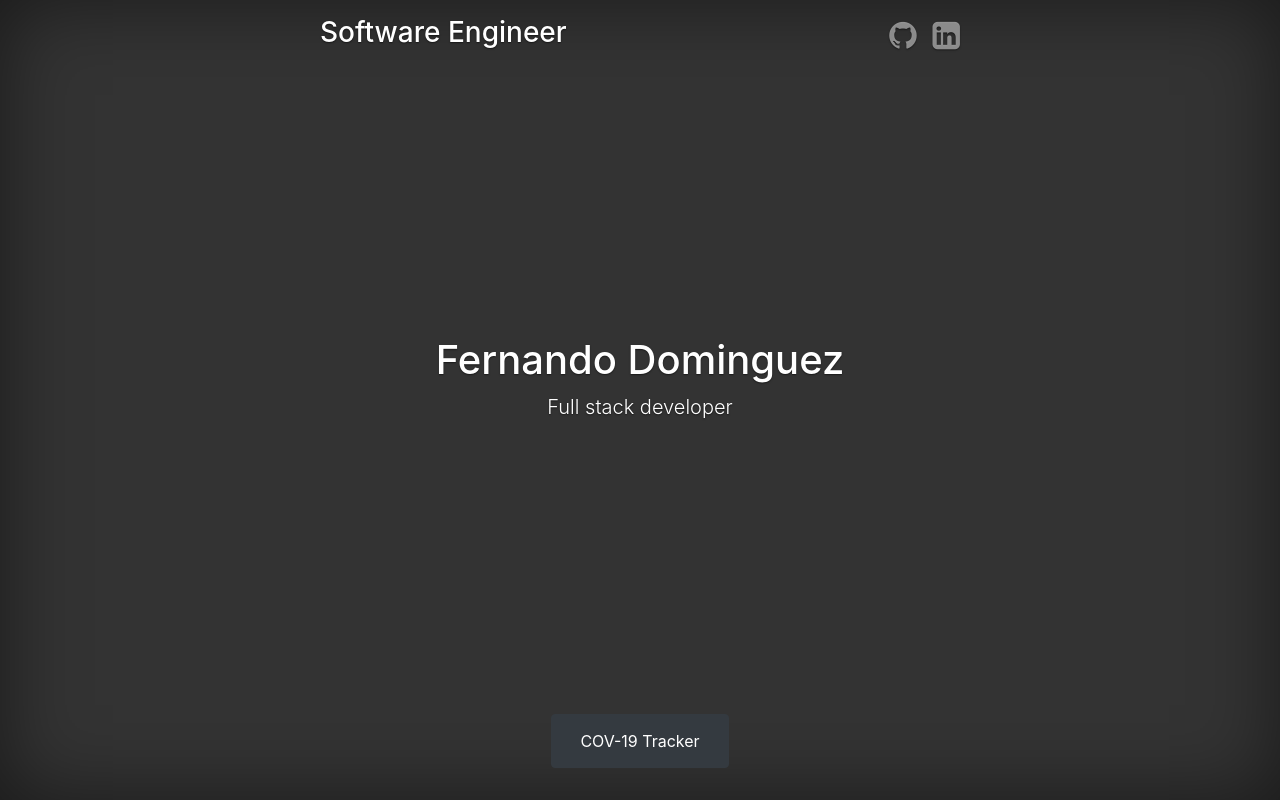
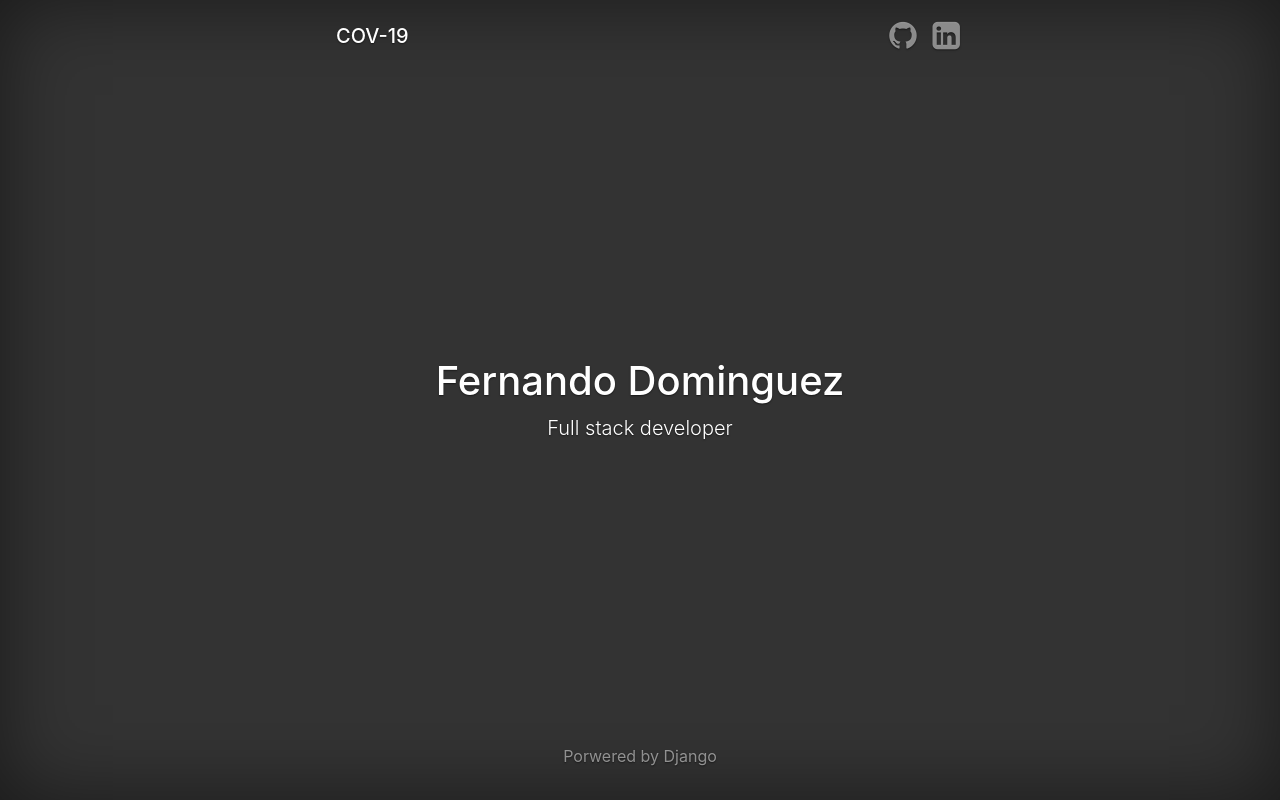
Before and after one commit to T567U1/heroku_website, a Django app: page / in a window 1280 px wide. Run offline with Django 3.2, Linux system fonts and the light colour scheme; some libraries are stand-ins or nearby versions.

Commit message:
library update and layout of homa page

```diff
--- a/cov_19/views.py
+++ b/cov_19/views.py
@@ -11,8 +11,9 @@ def cov_19(request):
     chrome_options.add_argument("--headless")
     chrome_options.add_argument("--disable-dev-shm-usage")
     chrome_options.add_argument("--no-sandbox")
-    #Test env
+    #Test env disable this line before deploy
     #driver = webdriver.Chrome(executable_path=r'C:/Webdrivers/chromedriver.exe')
+    #enable this line before deply
     driver = webdriver.Chrome(executable_path=os.environ.get("CHROMEDRIVER_PATH"), chrome_options=chrome_options)
     driver.get("https://gisanddata.maps.arcgis.com/apps/opsdashboard/index.html#/bda7594740fd40299423467b48e9ecf6")
     time.sleep(5)
--- a/requirements.txt
+++ b/requirements.txt
@@ -6,7 +6,7 @@ certifi==2018.10.15
 chardet==3.0.4
 cycler==0.10.0
 dj-database-url==0.5.0
-Django==2.1
+Django==3.0.4
 django-crispy-forms==1.7.2
 django-environ==0.4.5
 django-filter==2.2.0
--- a/templates/base.html
+++ b/templates/base.html
@@ -6,7 +6,7 @@
     <link rel="stylesheet" href="https://stackpath.bootstrapcdn.com/bootstrap/4.4.1/css/bootstrap.min.css" integrity="sha384-Vkoo8x4CGsO3+Hhxv8T/Q5PaXtkKtu6ug5TOeNV6gBiFeWPGFN9MuhOf23Q9Ifjh" crossorigin="anonymous">
     <link rel="stylesheet" href="https://cdnjs.cloudflare.com/ajax/libs/font-awesome/4.7.0/css/font-awesome.min.css">
   </head>
-  <body>
+  <body class="text-center bg-dark">
     {% block content %}
     {% endblock %}
   </body>
--- a/templates/home.html
+++ b/templates/home.html
@@ -221,7 +221,7 @@
       <div class="cover-container d-flex w-100 h-100 p-3 mx-auto flex-column">
          <header class="masthead mb-auto">
             <div class="inner">
-               <h3 class="masthead-brand">Software Engineer</h3>
+               <h5 class="masthead-brand"><a class="nav-link" href="/cov_19/">COV-19</a></button></p></h5>
                <nav class="nav nav-masthead justify-content-center">
                   <a class="nav-link" href="https://github.com/T567U1">
                     <i class="fa fa-github" style="font-size:32px;"></i>
@@ -238,7 +238,7 @@
          </main>
          <footer class="mastfoot mt-auto">
             <div class="inner">
-               <p><button type="button" class="btn btn-dark"><a class="nav-link" href="/cov_19/">COV-19 Tracker</a></button></p>
+               <p>Porwered by Django</p>
             </div>
          </footer>
       </div>
```
